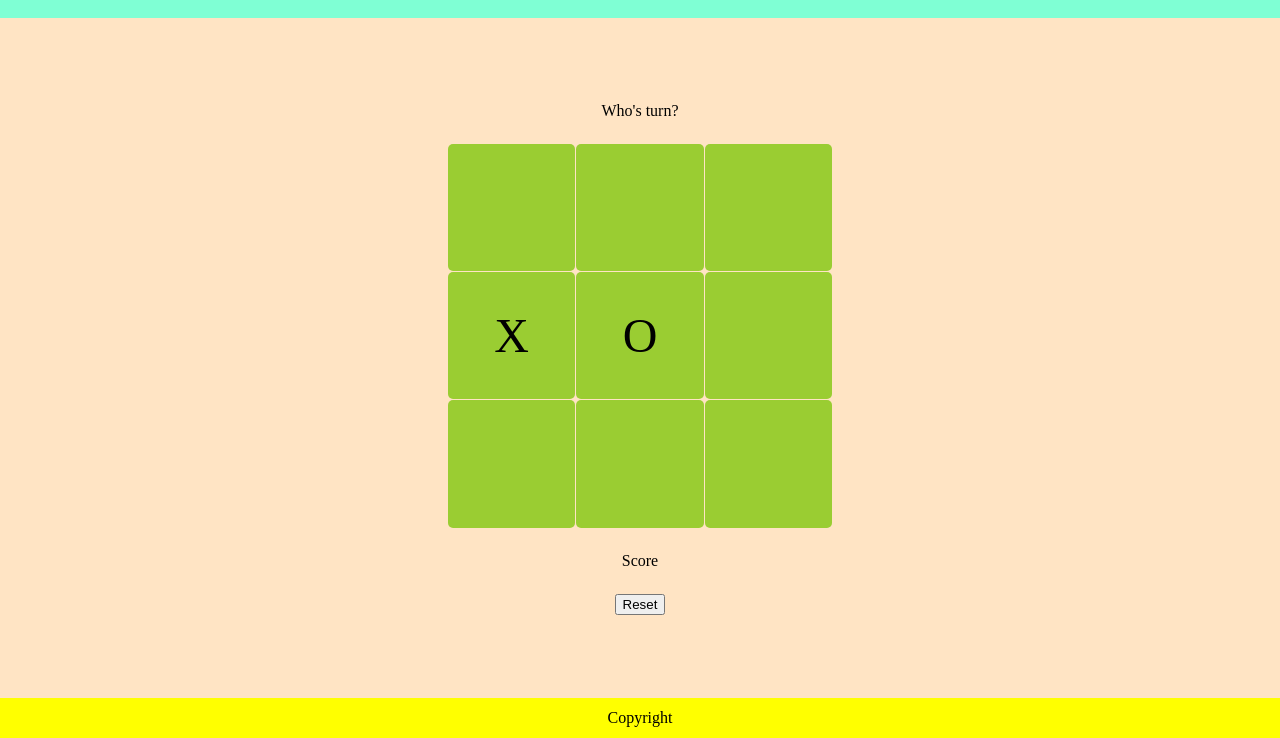
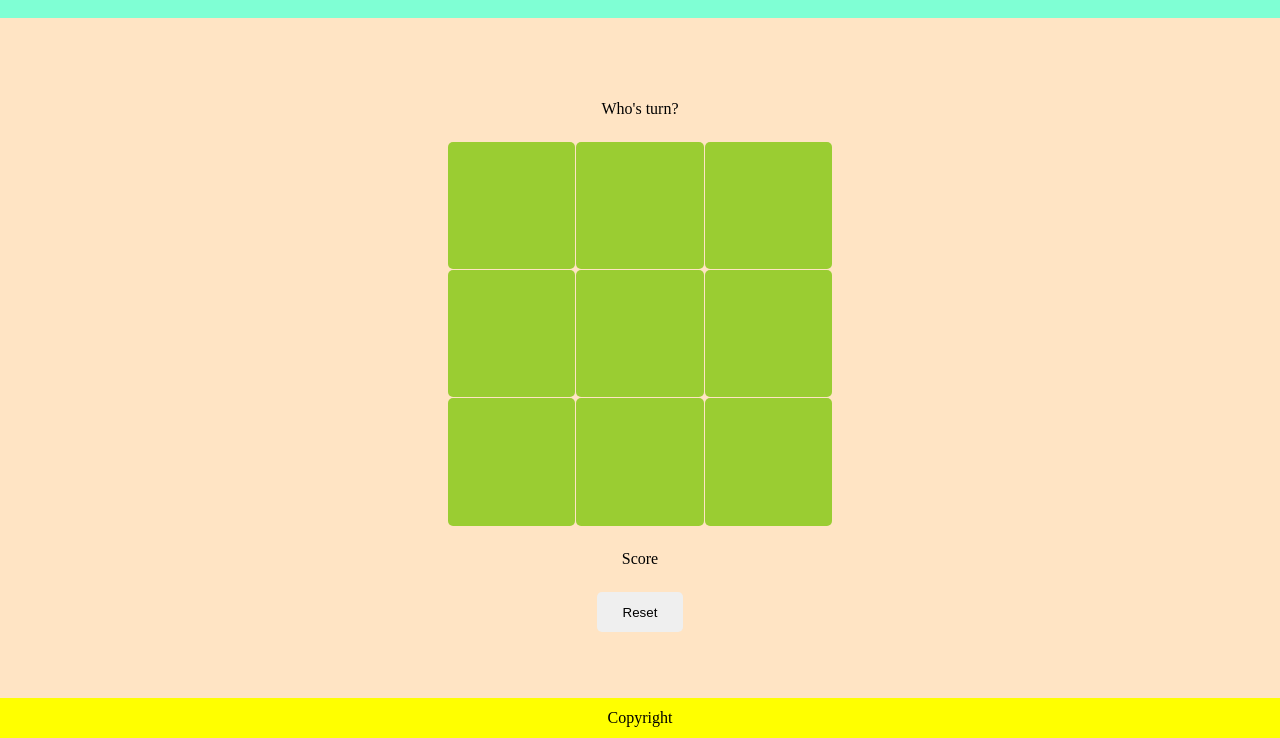
Before and after one commit to sungjinfcc/tic-tac-toe, a website: page index.html in a window 1280 px wide. Shown: the part 62-800 px from the top of the page. Drawn offline with Linux system fonts and the light colour scheme.

Commit message:
Complete gameController, displayController

```diff
--- a/index.html
+++ b/index.html
@@ -14,17 +14,7 @@
     </header>
     <main>
       <p class="turn">Who's turn?</p>
-      <div class="game-board">
-        <div class="cell"></div>
-        <div class="cell"></div>
-        <div class="cell"></div>
-        <div class="cell">X</div>
-        <div class="cell">O</div>
-        <div class="cell"></div>
-        <div class="cell"></div>
-        <div class="cell"></div>
-        <div class="cell"></div>
-      </div>
+      <div class="game-board"></div>
       <div class="score-board">Score</div>
       <button class="reset-button">Reset</button>
     </main>
--- a/script.js
+++ b/script.js
@@ -0,0 +1,105 @@
+const Cell = function () {
+  let value = "";
+
+  const getValue = () => value;
+
+  const markCell = (player) => {
+    value = player;
+  };
+
+  return {
+    getValue,
+    markCell,
+  };
+};
+
+const gameBoard = (function () {
+  const board = [];
+  const row = 3;
+  const col = 3;
+
+  for (let i = 0; i < row; i++) {
+    board[i] = [];
+    for (let j = 0; j < col; j++) {
+      board[i].push(Cell());
+    }
+  }
+
+  const getBoard = () => board;
+
+  const checkBoard = (cell, player) => {
+    if (cell.getValue() === "") {
+      cell.markCell(player);
+    }
+  };
+
+  return {
+    getBoard,
+    checkBoard,
+  };
+})();
+
+const gameController = (function () {
+  const players = ["X", "O"];
+
+  let activePlayer = players[0];
+  const getActivePlayer = () => activePlayer;
+
+  const switchTurn = () => {
+    activePlayer == players[0]
+      ? (activePlayer = players[1])
+      : (activePlayer = players[0]);
+  };
+  const playRound = (cell) => {
+    gameBoard.checkBoard(cell, getActivePlayer());
+    switchTurn();
+  };
+
+  return {
+    playRound,
+    getActivePlayer,
+  };
+})();
+
+const displayController = (function () {
+  const boardDiv = document.querySelector(".game-board");
+  const turnLabelDiv = document.querySelector(".turn");
+  const scoreLabelDiv = document.querySelector(".score-board");
+
+  const updateScreen = () => {
+    boardDiv.textContent = "";
+
+    const board = gameBoard.getBoard();
+    const activePlayer = gameController.getActivePlayer();
+
+    board.forEach((row, rowIndex) => {
+      row.forEach((cell, index) => {
+        const cellIndex = rowIndex * 3 + index;
+        const cellDiv = document.createElement("div");
+        cellDiv.dataset.cellNum = cellIndex;
+        cellDiv.dataset.cellRow = rowIndex;
+        cellDiv.dataset.cellCol = index;
+        cellDiv.textContent = cell.getValue();
+        cellDiv.classList.add("cell");
+        boardDiv.append(cellDiv);
+      });
+    });
+  };
+
+  function clickHandler(e) {
+    const cellRow = e.target.dataset.cellRow;
+    const cellCol = e.target.dataset.cellCol;
+
+    const selectedCell = gameBoard.getBoard()[cellRow][cellCol];
+
+    if (!selectedCell) return;
+
+    console.log(selectedCell.getValue());
+
+    gameController.playRound(selectedCell);
+    updateScreen();
+  }
+  boardDiv.addEventListener("click", clickHandler);
+
+  updateScreen();
+})();
--- a/style.css
+++ b/style.css
@@ -25,7 +25,6 @@ main {
   box-sizing: border-box;
 }
 .turn {
-  margin-top: 3vh;
   margin-bottom: 3vh;
 }
 .game-board {
@@ -50,7 +49,10 @@ main {
   margin-bottom: 3vh;
 }
 .reset-button {
-  margin-bottom: 3vh;
+  border: none;
+  border-radius: 5px;
+  padding: 1vw 2vw;
+  cursor: pointer;
 }
 footer {
   box-sizing: border-box;
```
